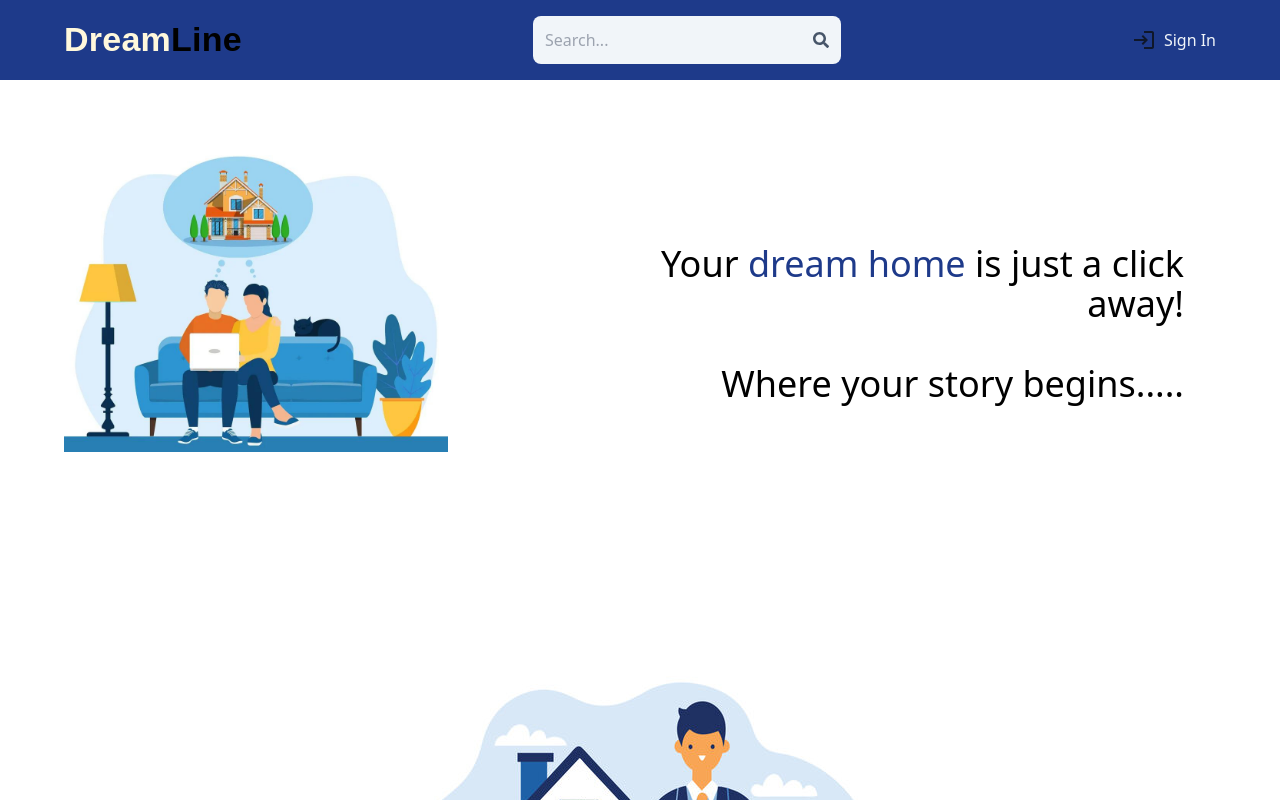
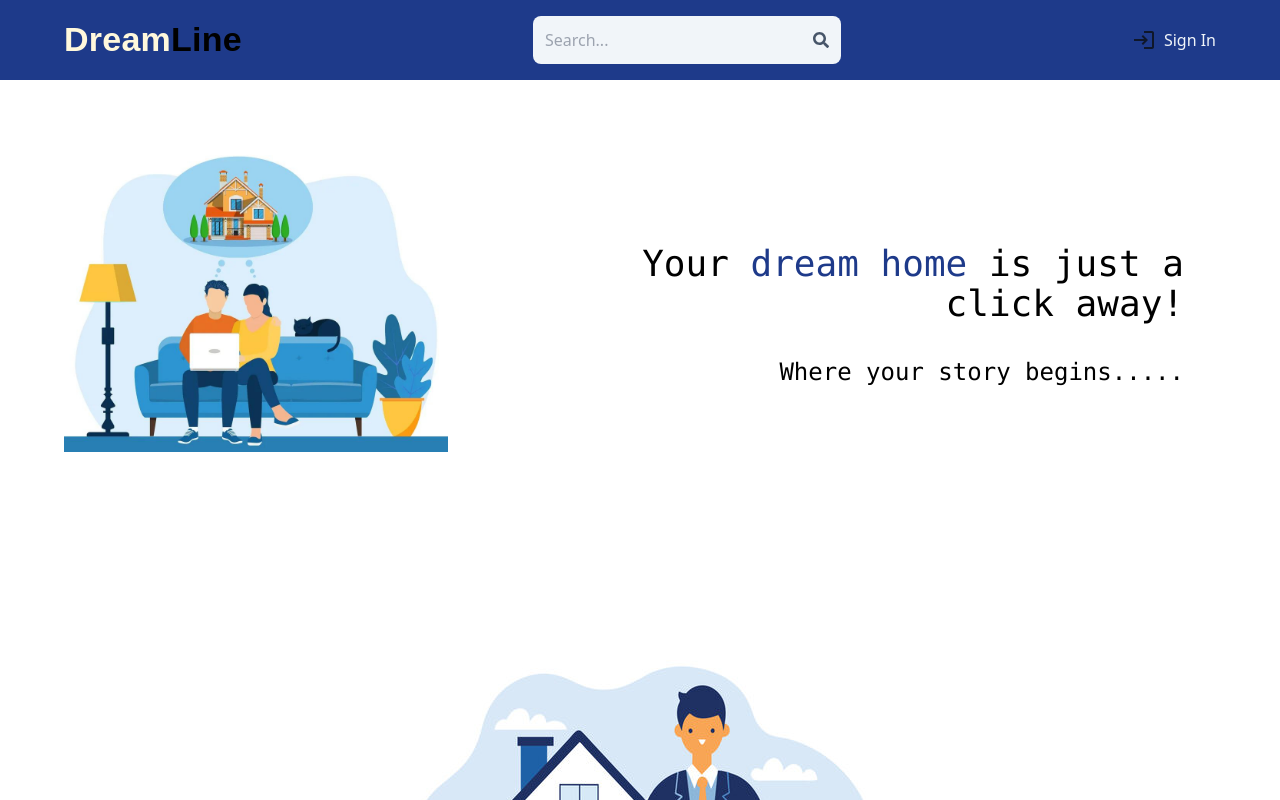
Before and after one commit to mithrafaris/REAL-ESTATE, a React (Vite) app in the folder client/: page / in a window 1280 px wide. Shown: the top 800 px of the page. Built offline with nearby package versions, Linux system fonts and the light colour scheme; no server answers.

Commit message:
full updated

```diff
--- a/client/src/pages/User/home.jsx
+++ b/client/src/pages/User/home.jsx
@@ -58,10 +58,10 @@ function Home() {
       <aside className="relative overflow-hidden text-black rounded-lg sm:mx-16 mx-2 sm:py-16 sm:block hidden">
       <div className="relative z-10 max-w-screen-xl px-4 pb-20 pt-10 sm:py-24 mx-auto sm:px-6 lg:px-8">
           <div className="max-w-xl sm:mt-1 mt-80 space-y-8 text-center sm:text-right sm:ml-auto">
-              <h2 className="text-5xl semi-bold sm:text-4xl">
+              <h2 className="text-5xl font-mono sm:text-4xl">
                   Your <span className="text-blue-900">dream home </span>
                   is just a click away!
-                  <span className="hidden sm:block text-4xl">
+                  <span className="hidden sm:block text-2xl">
                       <br />
                       Where your story begins.....
                   </span>
@@ -115,7 +115,7 @@ function Home() {
           {offerListing && offerListing.length > 0 && (
             <div>
               <div className='my-3'>
-                <h2 className='text-xl md:text-2xl lg:text-3xl font-semibold text-slate-600'>Recent offers</h2>
+                <h2 className='text-xl md:text-2xl lg:text-3xl font-mono text-slate-900'>Recent offers</h2>
                 <Link className='text-xs md:text-sm lg:text-base text-blue-800 hover:underline' to={'/search?offer=true'}>Show more offers</Link>
               </div>
               <div className='flex flex-wrap gap-4'>
@@ -128,7 +128,7 @@ function Home() {
           {rentListing && rentListing.length > 0 && (
             <div>
               <div className='my-3'>
-                <h2 className='text-xl md:text-2xl lg:text-3xl font-semibold text-slate-600'>Recent places for rent</h2>
+                <h2 className='text-xl md:text-2xl lg:text-3xl font-mono text-slate-900'>Recent places for rent</h2>
                 <Link className='text-xs md:text-sm lg:text-base text-blue-800 hover:underline' to={'/search?type=rent'}>Show more places for rent</Link>
               </div>
               <div className='flex flex-wrap gap-4'>
@@ -141,7 +141,7 @@ function Home() {
           {saleListing && saleListing.length > 0 && (
             <div>
               <div className='my-3 bg'>
-                <h2 className='text-xl md:text-2xl lg:text-3xl font-semibold text-slate-600'>Recent places for sale</h2>
+                <h2 className='text-xl md:text-2xl lg:text-3xl font-mono text-slate-900'>Recent places for sale</h2>
                 <Link className='text-xs md:text-sm lg:text-base text-blue-800 hover:underline' to={'/search?type=sale'}>Show more places for sale</Link>
               </div>
               <div className='flex flex-wrap gap-4'>
```
